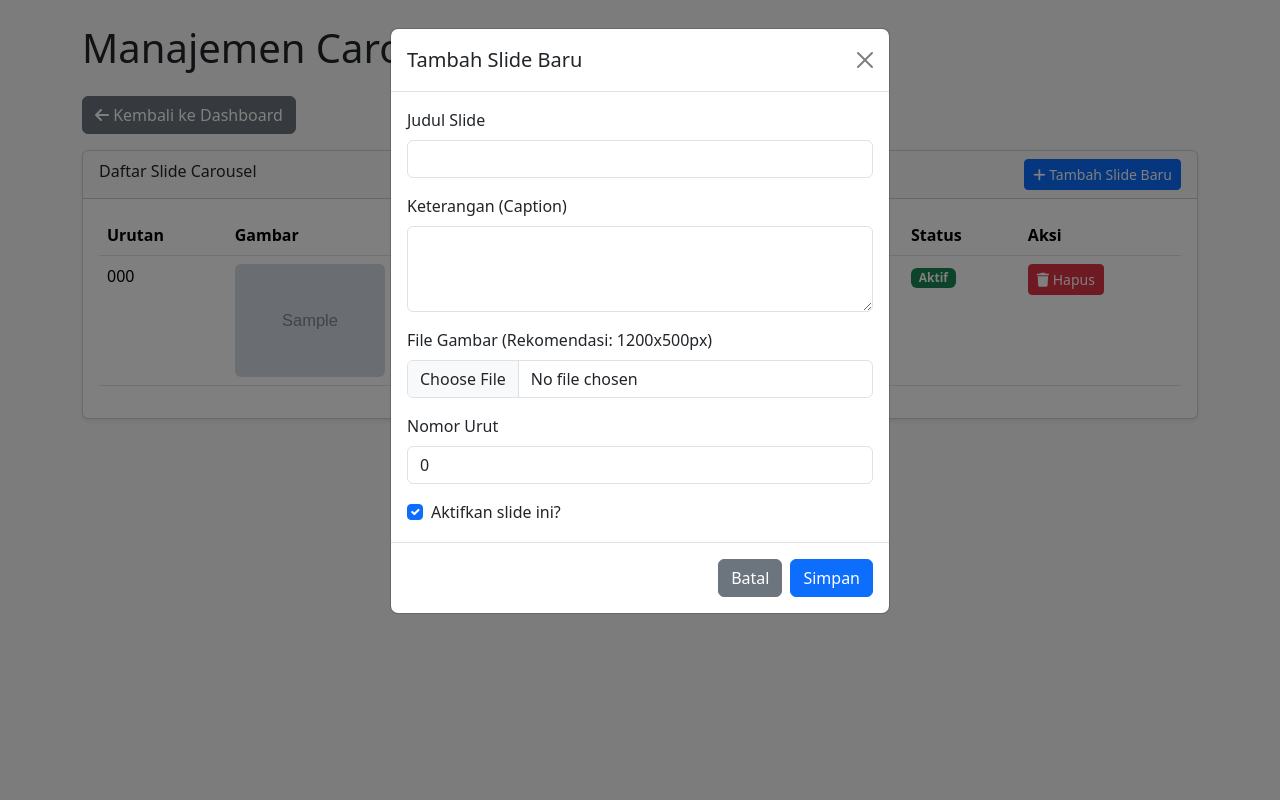
After one commit to AnggaNovlianta/AAC-Freshmart-Web-App-Design, a PHP site: page /carousel_management.php in a window 1280 px wide, after a click on "Tambah Slide Baru". The commit adds this page. Run offline with PHP 8.4, Linux system fonts and the light colour scheme; the visitor is signed in with stand-in values (Sample User, id 1); tables that the repository leaves empty or names only in its code hold one stand-in row (values such as "Sample post"); grey boxes marked "Sample" are stand-in pictures.

Commit message:
Pesan commit Anda

```diff
--- /dev/null
+++ b/carousel_management.php
@@ -0,0 +1,145 @@
+<?php
+session_start();
+require 'db_connection.php';
+
+// Cek autentikasi admin
+if (!isset($_SESSION['user_id']) || $_SESSION['role'] !== 'admin') {
+    header("Location: login.php?error=Akses ditolak!");
+    exit();
+}
+
+// Ambil data slide dari database
+$query_slides = "SELECT * FROM carousel_slides ORDER BY order_number ASC";
+$result_slides = $conn->query($query_slides);
+?>
+<!DOCTYPE html>
+<html lang="id">
+<head>
+    <meta charset="UTF-8">
+    <meta name="viewport" content="width=device-width, initial-scale=1.0">
+    <title>Manajemen Carousel - Admin</title>
+    <link href="https://cdn.jsdelivr.net/npm/bootstrap@5.3.3/dist/css/bootstrap.min.css" rel="stylesheet">
+    <link rel="stylesheet" href="https://cdnjs.cloudflare.com/ajax/libs/font-awesome/6.5.1/css/all.min.css">
+    <!-- Salin style dari admin_dashboard.php jika perlu layout yang sama -->
+    <style>
+        body { background-color: #f8f9fa; }
+        .thumbnail { width: 150px; height: auto; }
+    </style>
+</head>
+<body>
+<div class="container mt-4">
+    <h1 class="mb-4">Manajemen Carousel</h1>
+    <a href="admin_dashboard.php" class="btn btn-secondary mb-3"><i class="fa fa-arrow-left"></i> Kembali ke Dashboard</a>
+
+    <!-- Notifikasi -->
+    <?php if(isset($_GET['status'])): ?>
+        <div class="alert alert-<?php echo $_GET['status'] == 'success' ? 'success' : 'danger'; ?> alert-dismissible fade show">
+            <?php echo htmlspecialchars($_GET['message']); ?>
+            <button type="button" class="btn-close" data-bs-dismiss="alert"></button>
+        </div>
+    <?php endif; ?>
+
+    <div class="card shadow-sm">
+        <div class="card-header d-flex justify-content-between">
+            Daftar Slide Carousel
+            <button class="btn btn-primary btn-sm" data-bs-toggle="modal" data-bs-target="#addSlideModal">
+                <i class="fa fa-plus"></i> Tambah Slide Baru
+            </button>
+        </div>
+        <div class="card-body">
+            <div class="table-responsive">
+                <table class="table table-hover">
+                    <thead>
+                        <tr>
+                            <th>Urutan</th>
+                            <th>Gambar</th>
+                            <th>Judul</th>
+                            <th>Keterangan</th>
+                            <th>Status</th>
+                            <th>Aksi</th>
+                        </tr>
+                    </thead>
+                    <tbody>
+                        <?php while($slide = $result_slides->fetch_assoc()): ?>
+                        <tr>
+                            <td><?php echo $slide['order_number']; ?></td>
+                            <td><img src="assets/images/carousel/<?php echo $slide['image_path']; ?>" alt="<?php echo $slide['title']; ?>" class="thumbnail rounded"></td>
+                            <td><?php echo htmlspecialchars($slide['title']); ?></td>
+                            <td><?php echo htmlspecialchars($slide['caption']); ?></td>
+                            <td>
+                                <span class="badge bg-<?php echo ($slide['is_active'] ? 'success' : 'secondary'); ?>">
+                                    <?php echo ($slide['is_active'] ? 'Aktif' : 'Non-Aktif'); ?>
+                                </span>
+                            </td>
+                            <td>
+                                <button class="btn btn-danger btn-sm" onclick="confirmDelete(<?php echo $slide['id']; ?>)">
+                                    <i class="fa fa-trash"></i> Hapus
+                                </button>
+                            </td>
+                        </tr>
+                        <?php endwhile; ?>
+                    </tbody>
+                </table>
+            </div>
+        </div>
+    </div>
+</div>
+
+<!-- Modal Tambah Slide -->
+<div class="modal fade" id="addSlideModal" tabindex="-1">
+  <div class="modal-dialog">
+    <div class="modal-content">
+      <div class="modal-header">
+        <h5 class="modal-title">Tambah Slide Baru</h5>
+        <button type="button" class="btn-close" data-bs-dismiss="modal"></button>
+      </div>
+      <form action="process_carousel.php" method="POST" enctype="multipart/form-data">
+        <input type="hidden" name="action" value="add">
+        <div class="modal-body">
+            <div class="mb-3">
+                <label for="title" class="form-label">Judul Slide</label>
+                <input type="text" class="form-control" id="title" name="title" required>
+            </div>
+            <div class="mb-3">
+                <label for="caption" class="form-label">Keterangan (Caption)</label>
+                <textarea class="form-control" id="caption" name="caption" rows="3"></textarea>
+            </div>
+            <div class="mb-3">
+                <label for="image" class="form-label">File Gambar (Rekomendasi: 1200x500px)</label>
+                <input type="file" class="form-control" id="image" name="image" accept="image/jpeg, image/png" required>
+            </div>
+            <div class="mb-3">
+                <label for="order_number" class="form-label">Nomor Urut</label>
+                <input type="number" class="form-control" id="order_number" name="order_number" value="0" required>
+            </div>
+             <div class="form-check">
+                <input class="form-check-input" type="checkbox" name="is_active" value="1" id="is_active" checked>
+                <label class="form-check-label" for="is_active">Aktifkan slide ini?</label>
+            </div>
+        </div>
+        <div class="modal-footer">
+          <button type="button" class="btn btn-secondary" data-bs-dismiss="modal">Batal</button>
+          <button type="submit" class="btn btn-primary">Simpan</button>
+        </div>
+      </form>
+    </div>
+  </div>
+</div>
+
+<!-- Form untuk Hapus (dibuat tersembunyi) -->
+<form id="deleteForm" action="process_carousel.php" method="POST" style="display: none;">
+    <input type="hidden" name="action" value="delete">
+    <input type="hidden" name="id" id="deleteId">
+</form>
+
+<script src="https://cdn.jsdelivr.net/npm/bootstrap@5.3.3/dist/js/bootstrap.bundle.min.js"></script>
+<script>
+function confirmDelete(id) {
+    if (confirm("Apakah Anda yakin ingin menghapus slide ini? Gambar juga akan dihapus permanen.")) {
+        document.getElementById('deleteId').value = id;
+        document.getElementById('deleteForm').submit();
+    }
+}
+</script>
+</body>
+</html>
```
Also changed, not shown: admin_dashboard.php (+8 -2 lines), index.php (+35 -22 lines), process_carousel.php (added, +82 -0 lines), assets/images/carousel/slide_688106ae93ff15.48488662.jpg (added), assets/images/carousel/slide_688106d8bc1871.67671145.jpg (added), assets/images/carousel/slide_688107635ba1d5.79604143.jpg (added), assets/images/carousel/slide_68810782baa5a4.56679377.jpg (added), assets/images/hero-image2.jpg (added), 1 other file.
